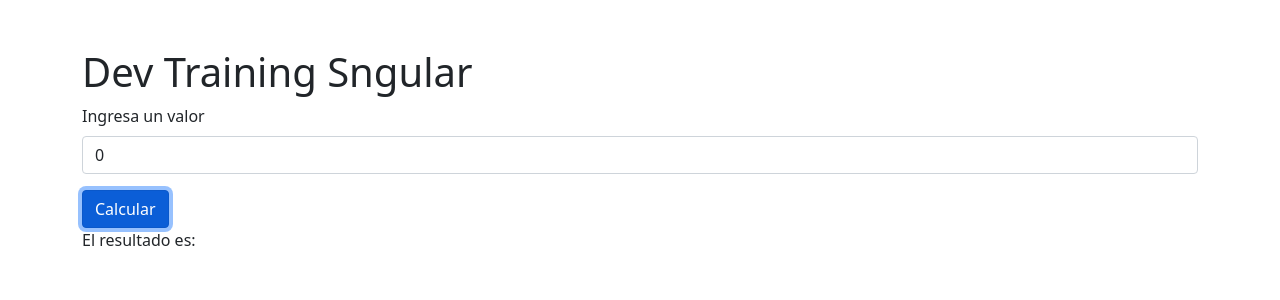
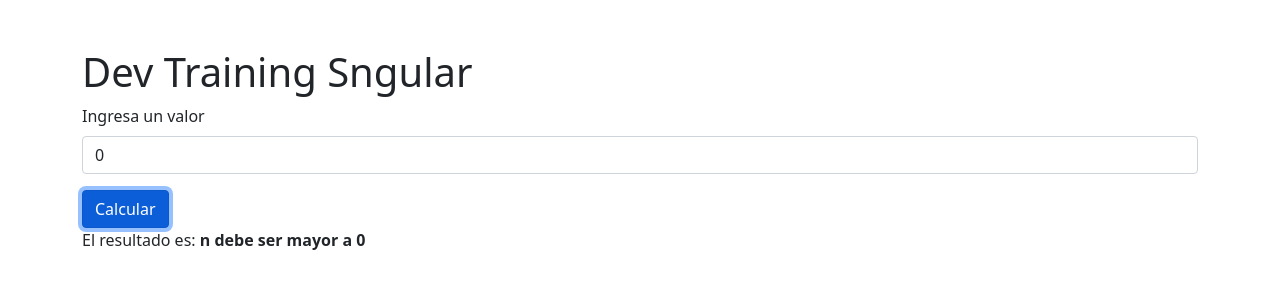
Before and after one commit to artmcel/training-sngular, a React (Vite) app: page / in a window 1280 px wide. Both pictures are taken after a click on the button "Calcular". Shown: the top 300 px of the page. Built offline with nearby package versions, Linux system fonts and the light colour scheme.

Commit message:
return result

```diff
--- a/src/components/ResultComponent.jsx
+++ b/src/components/ResultComponent.jsx
@@ -1,8 +1,8 @@
-export const ResultComponent = () => {
+export const ResultComponent = ( {result} ) => {
   return (
 
     <div>
-        <p>El resultado es: <span className=""></span></p>
+        <p>El resultado es: <span className="fw-bold">{result}</span></p>
     </div>
   )
 }
```
